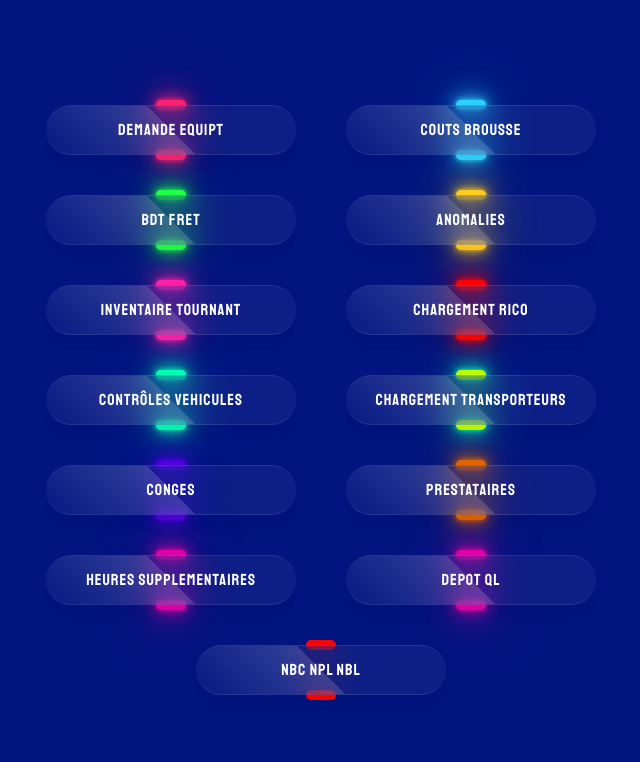
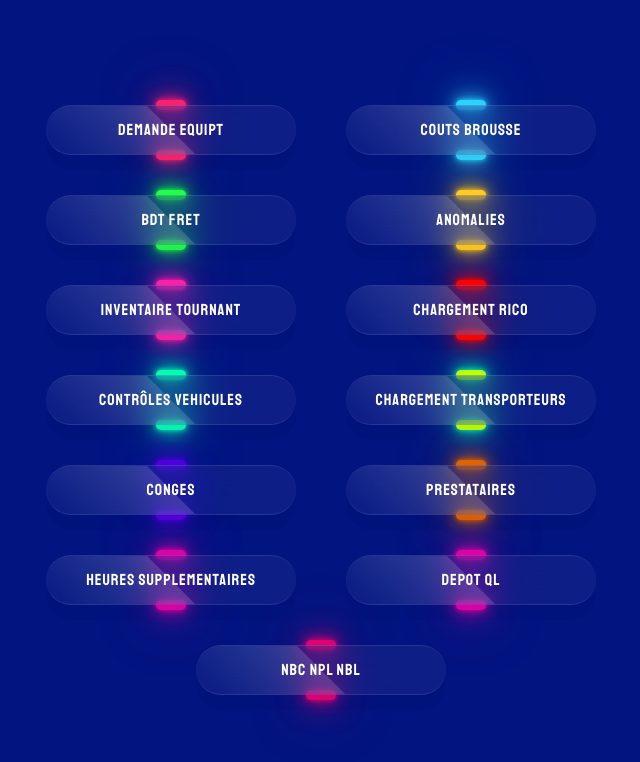
Before and after one commit to LOGISTIQUESHARP/dockducos, a plain HTML site: page index.html in a window 1280 px wide. Shown: the whole page, without its empty margins (319-959 px from the left). Drawn offline with Linux system fonts and the light colour scheme.

Commit message:
Update styles.css

```diff
--- a/styles.css
+++ b/styles.css
@@ -232,3 +232,12 @@ body
     0 0 30px rgb(223, 0, 167),
     0 0 60px rgb(223, 0, 167);
 }
+.container .btn:nth-child(13)::before,
+.container .btn:nth-child(13)::after
+{
+    background: rgb(223, 0, 115);
+    box-shadow: 0 0 5px rgb(223, 0, 115),
+    0 0 15px rgb(223, 0, 115),
+    0 0 30px rgb(223, 0, 115),
+    0 0 60px rgb(223, 0, 115);
+}
```
